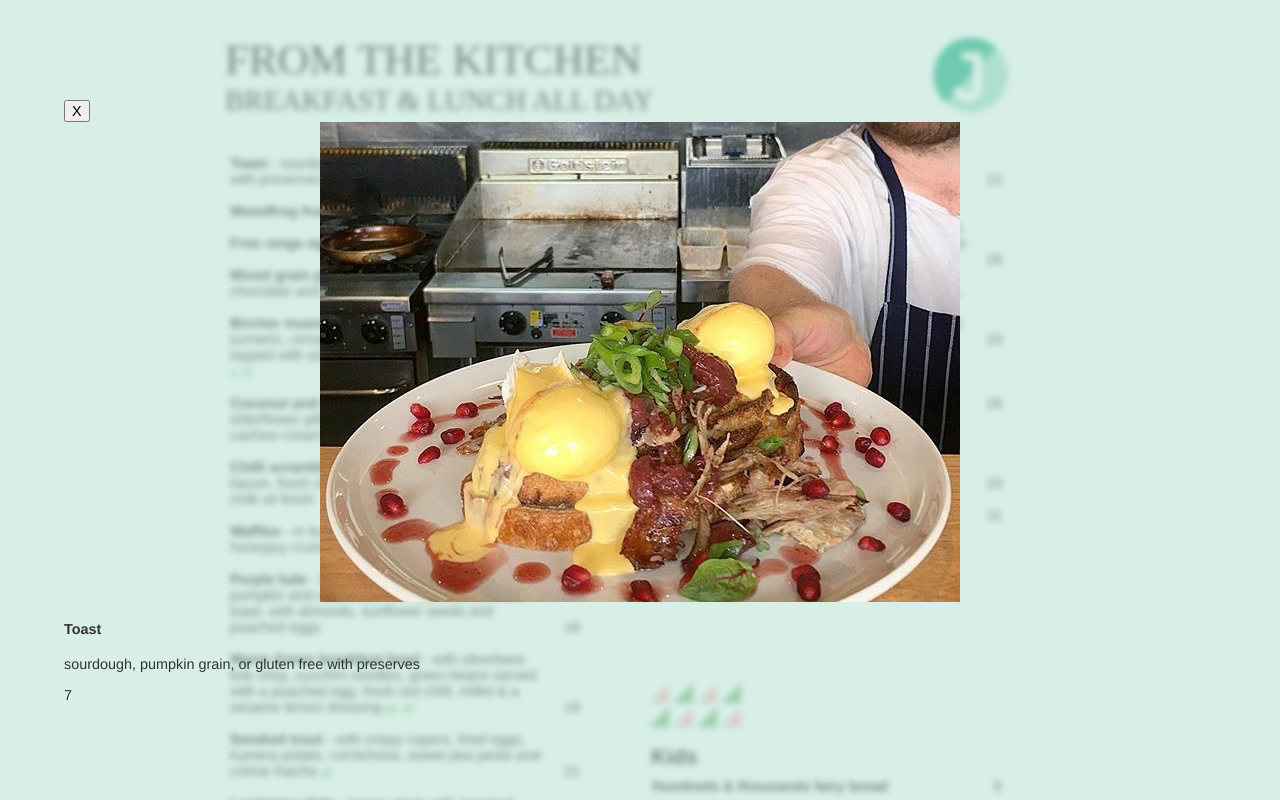
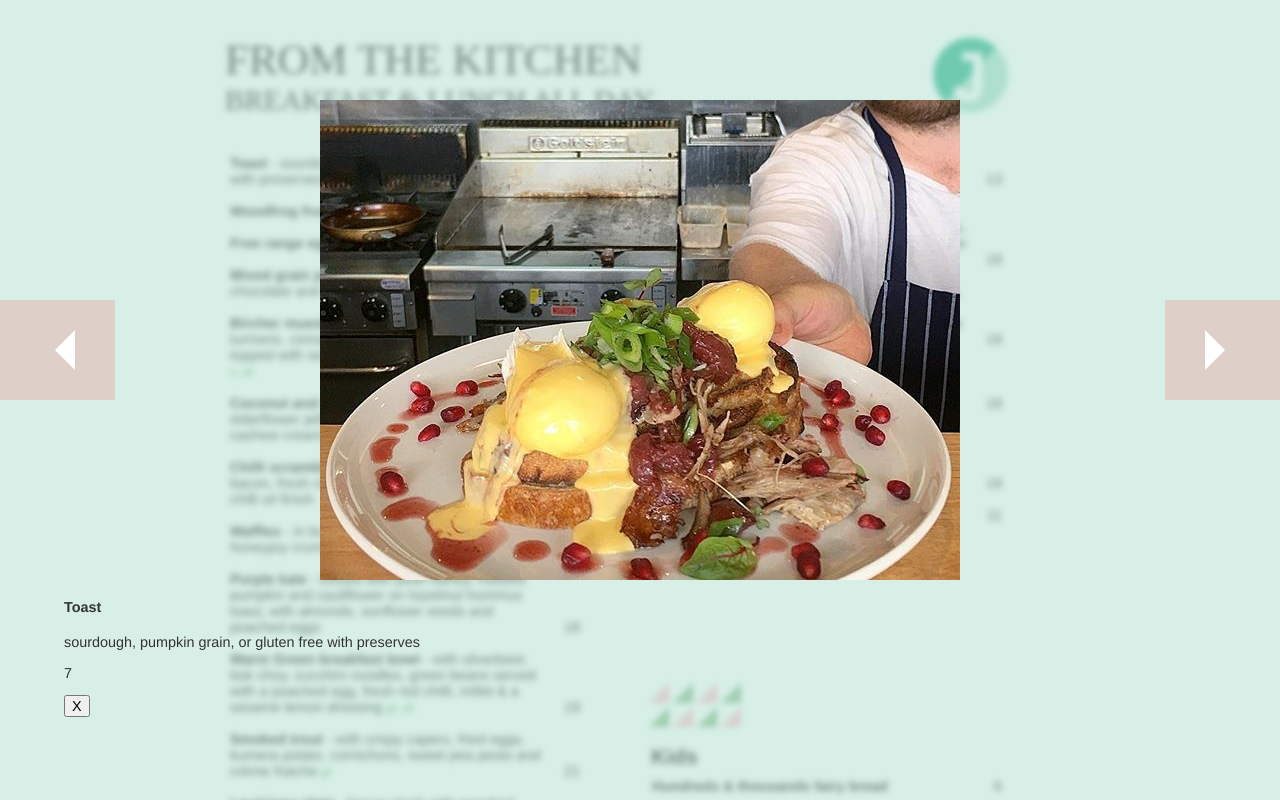
Before and after one commit to pcsmomo/menuboard, a React (Create React App) app in the folder client/: page / in a window 1280 px wide. Both pictures are taken after a click on the element 405 px from the left and 171 px from the top of the page. Shown: the top 800 px of the page. Built offline with nearby package versions, Linux system fonts and the light colour scheme.

Commit message:
create prev and next buttons

```diff
--- a/client/src/components/slider/Slider.js
+++ b/client/src/components/slider/Slider.js
@@ -15,12 +15,17 @@ class Slider extends Component {
     return (
       <div className="sliderArea" style={this.props.toggle ? display : hide}>
         <div className="slider">
-          <button onClick={() => this.props.closeSlider()}>X</button>
           <div className="sliderImg">
             <img
               src={"images/" + this.props.selectedItem.id + ".jpg"}
               alt={this.props.selectedItem.name}
             />
+            <label className="prev">
+              <span />
+            </label>
+            <label className="next">
+              <span />
+            </label>
           </div>
           <div className="sliderDetail">
             <h4>{this.props.selectedItem.name}</h4>
@@ -30,6 +35,7 @@ class Slider extends Component {
             </p>
             <p>{this.props.selectedItem.price}</p>
           </div>
+          <button onClick={() => this.props.closeSlider()}>X</button>
         </div>
       </div>
     );
--- a/client/src/style/slider.css
+++ b/client/src/style/slider.css
@@ -15,7 +15,41 @@
   z-index: -1;
   animation: scroll 0.5s ease-in-out;
 }
-
+.prev,
+.next {
+  width: 9%;
+  height: 100px;
+  position: absolute;
+  top: 300px;
+  background-color: rgba(255, 82, 82, 0.2);
+  z-index: 99;
+  transition: 0.45s;
+  cursor: pointer;
+  text-align: center;
+}
+.prev {
+  left: 0;
+}
+.next {
+  right: 0;
+}
+.prev span,
+.next span {
+  position: absolute;
+  width: 0px;
+  height: 0px;
+  border: solid 20px;
+  top: 50%;
+  transform: translateY(-50%);
+}
+.prev span {
+  border-color: transparent #fff transparent transparent;
+  right: 35%;
+}
+.next span {
+  border-color: transparent transparent transparent #fff;
+  left: 35%;
+}
 @keyframes scroll {
   0% {
     opacity: 0.4;
```
